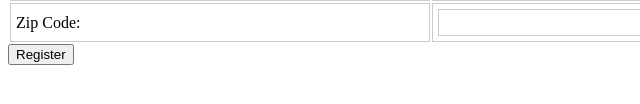
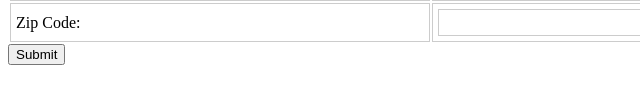
Before and after one commit to LourdesEstelle/web-systems-technologies, a plain HTML site: page abalde-html.html in a window 1280 px wide. Shown: the part 288-392 px from the top of the page, 0-640 px from the left. Drawn offline with Linux system fonts and the light colour scheme.

Commit message:
Update_abalde.html
Ma'am ga edit ko Ma'am to perfection

```diff
--- a/abalde-html.html
+++ b/abalde-html.html
@@ -58,7 +58,7 @@
         <td><input type="text" name="zipcode" required></td>
       </tr>
     </table>
-    <button type="submit">Register</button>
+    <button type="submit">Submit</button>
   </form>
 </body>
 </html>
```
